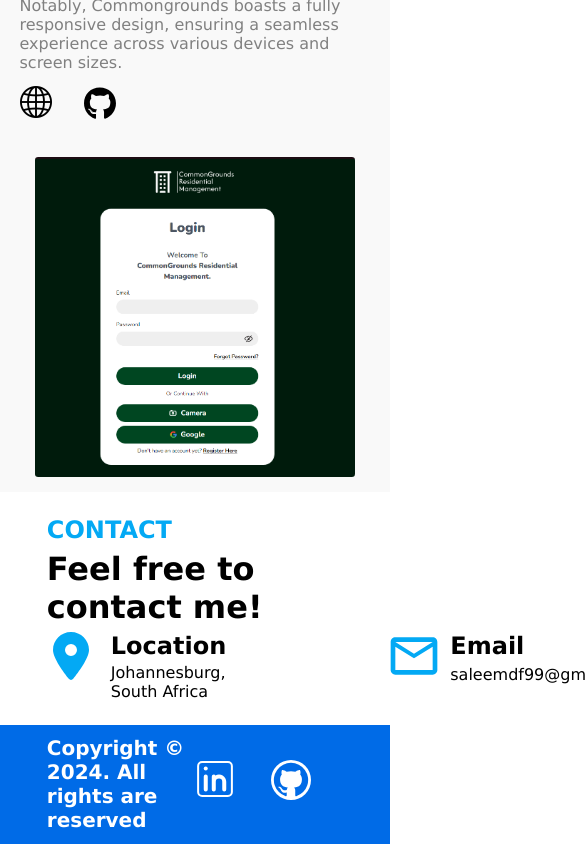
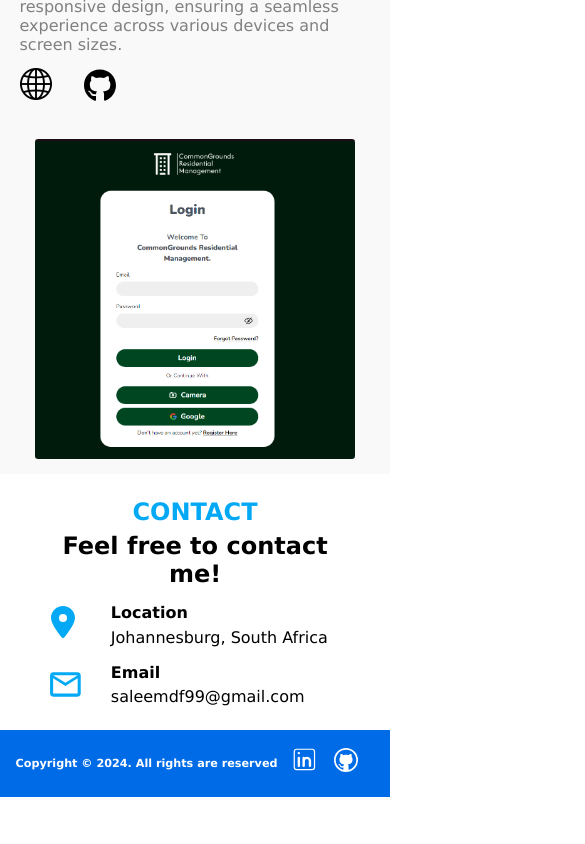
Before and after one commit to danishx99/react-portfolio-website, a React (Vite) app: page / in a window 390 px wide. Shown: the part 2235-3079 px from the top of the page, 585 px wide, since content can reach past the window. After the commit the page ends 3032 px from the top, so only its background shows below. Built offline with nearby package versions, Linux system fonts and the light colour scheme.

Commit message:
Fully responsive.

```diff
--- a/src/App.css
+++ b/src/App.css
@@ -193,7 +193,7 @@
 }
 
 .projects .projects-heading {
-    font-size: 2.5rem;
+    font-size: 1.5rem;
     font-weight: bold;
     margin-bottom: 2%;
     color: #03a9f4;
@@ -448,6 +448,63 @@
         margin-bottom: 10%;
     }
 
+    .contact .contact-message {
+        font-size: 1.5rem;
+        margin-bottom: 5%;
+    }
+
+    .contact .contact-info {
+        display: flex;
+        flex-direction: column;
+        justify-content: center;
+        gap: 1rem;
+    }
+
+    .contact .contact-heading {
+        text-align: center;
+    }
+
+    .contact .contact-message {
+        text-align: center;
+    }
+
+    .location-title,
+    .email-title {
+        font-size: 1rem;
+        font-weight: bold;
+        margin-bottom: 2%;
+    }
+
+    .contact .contact-icon {
+        position: absolute;
+        font-size: 2rem;
+        color: #03a9f4;
+        margin-top: 0.2rem;
+    }
+
+    .contact .email-icon {
+        margin-top: 0.2rem;
+        font-size: 2.3rem;
+    }
+
+    .footer {
+        padding: 4% 4%;
+    }
+
+    .footer p {
+        font-size: 0.7rem;
+    }
+
+    .footer-icon {
+        font-size: 1.5rem;
+        margin-right: 1rem;
+    }
+
+    .footer-linkedin {
+        font-size: 1.8rem;
+    }
+
+
 }
 
 /* MEDIA QUERIES FOR MEDIUM SCREENS */
@@ -519,6 +576,13 @@
         width: 20rem;
     }
 
+    .contact .contact-message {
+        font-size: 1.5rem;
+        margin-bottom: 5%;
+    }
 
+    .footer {
+        padding: 2% 8%;
+    }
 
 }
--- a/src/App.jsx
+++ b/src/App.jsx
@@ -100,7 +100,7 @@ function App() {
       {/* PROJECTS COMPONENT */}
       <section className="projects" id="Projects">
         {/* heading */}
-        <div className="projects-heading">Projects</div>
+        <div className="projects-heading">PROJECTS</div>
         {/* project card */}
         <div className="project-card">
           <div className="project-image">
```
